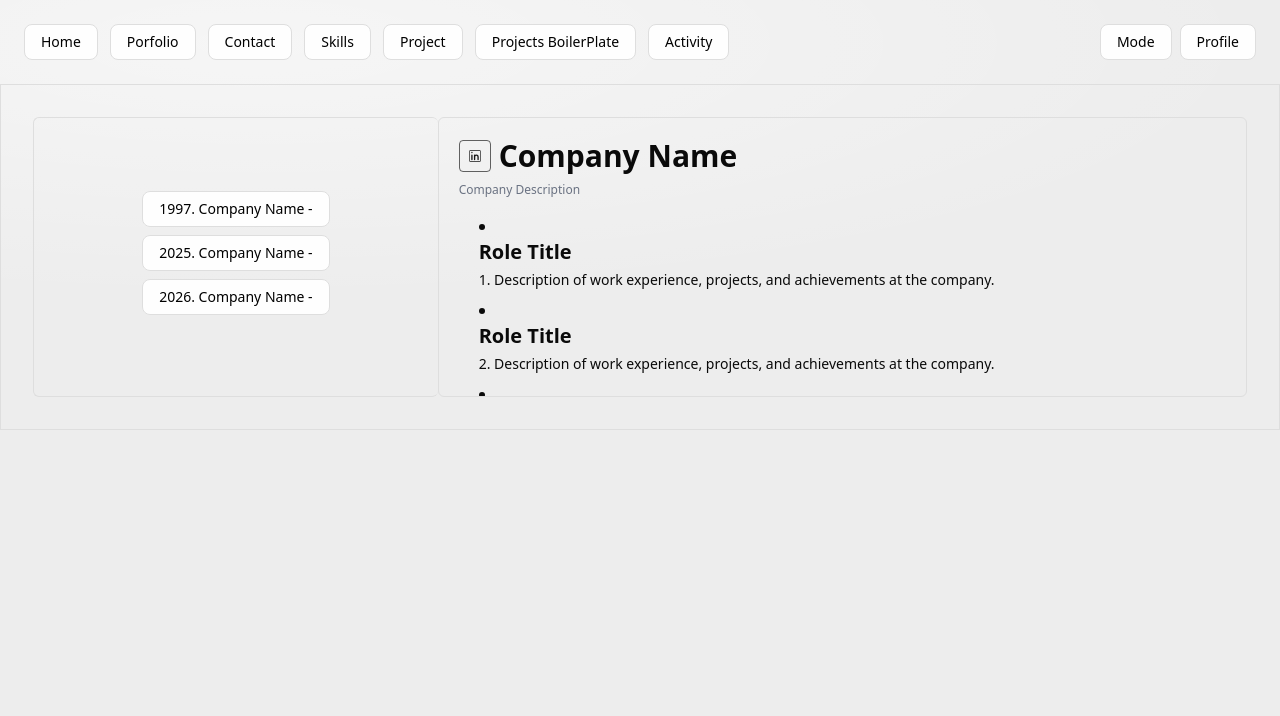
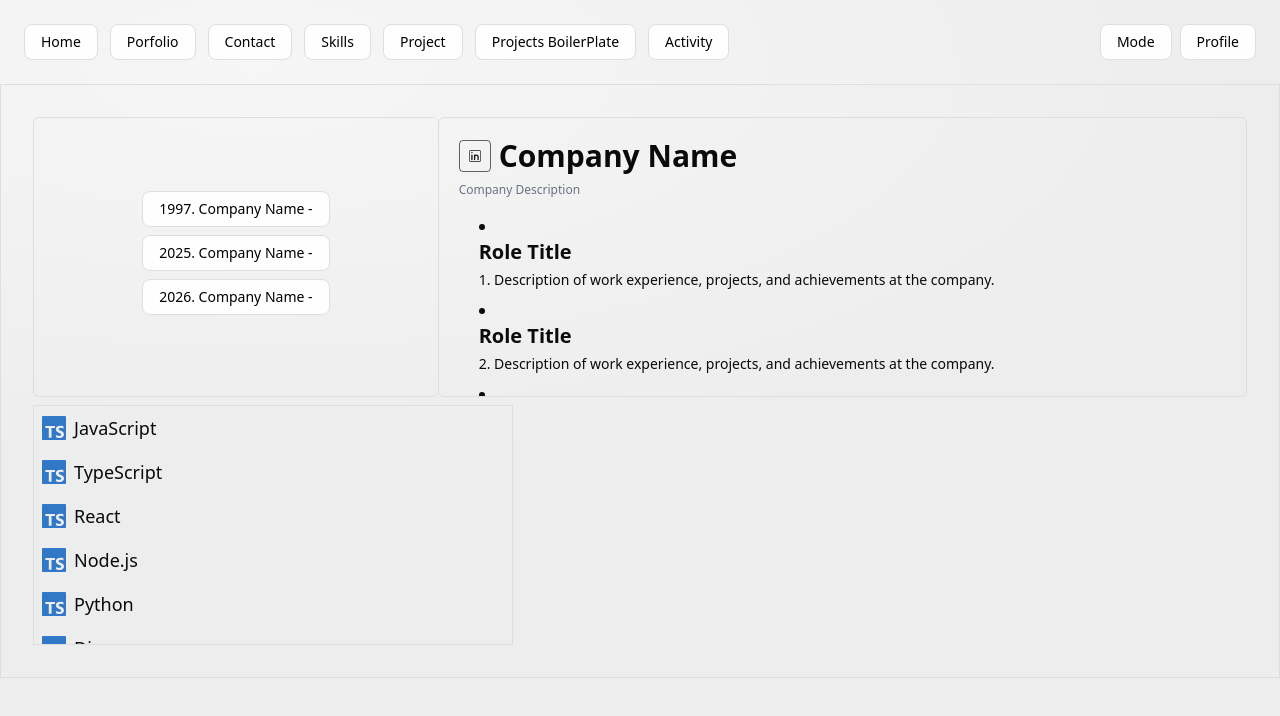
Before and after one commit to kentchristian/web-portfolio, a React app: page /portfolio in a window 1280 px wide. Shown: the top 716 px of the page. Built offline with nearby package versions, Linux system fonts and the light colour scheme; the HTML template or start-up script is replaced by a standard one.

Commit message:
feat: SkillCard

```diff
--- /dev/null
+++ b/src/components/cards/SkillsCard.tsx
@@ -0,0 +1,26 @@
+import { Typography } from "../../common/Typography";
+import { cn } from "../../lib/cnUtils";
+
+interface SkillsCardProps {
+  data: {
+    skill: string;
+    icon: React.ReactNode;
+  }[];
+  className?: string;
+}
+
+
+const SkillsCard = ({ data, className }: SkillsCardProps) => {
+  return (
+    <div className={cn("flex flex-col w-full gap-2 overflow-y-auto max-h-60 themed-scrollbar", className)}>
+      {data.map(({ skill, icon }, index) => (
+        <div key={skill + index} className="flex flex-row  space-x-2 items-center mb-2">
+          {icon}
+          <Typography variant="body-lg">{skill}</Typography>
+        </div>
+      ))}
+    </div>
+  )
+}
+
+export default SkillsCard
--- a/src/pages/portfolio.tsx
+++ b/src/pages/portfolio.tsx
@@ -1,14 +1,25 @@
 
 import ExperienceCard from "../components/cards/ExperienceCard";
+import SkillsCard from "../components/cards/SkillsCard";
 import PageContainer from "../components/containers/PageContainer";
+import { icons } from "../lib/constants/icons";
 
 
 
 const Portfolio = () => {
 
+  const skillsData = [
+    { skill: 'JavaScript', icon: icons.typeScript },
+    { skill: 'TypeScript', icon: icons.typeScript },
+    { skill: 'React', icon: icons.typeScript },
+    { skill: 'Node.js', icon: icons.typeScript },
+    { skill: 'Python', icon: icons.typeScript },
+    { skill: 'Django', icon: icons.typeScript },
+  ]
   return (
     <PageContainer className="h-full">
       <ExperienceCard />
+      <SkillsCard data={skillsData} className="border p-2 mt-2 w-120" />
     </PageContainer >
   )
 };
```
